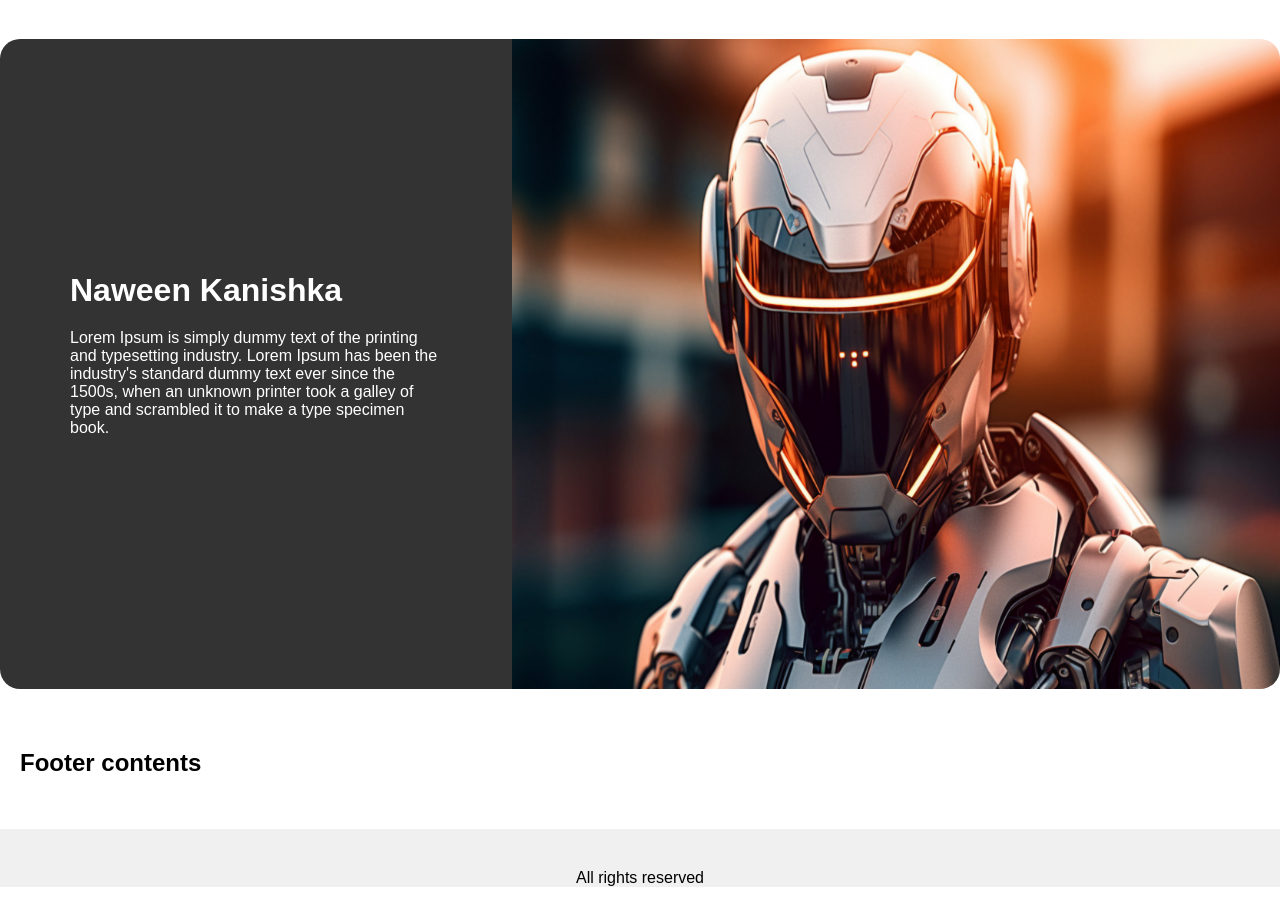
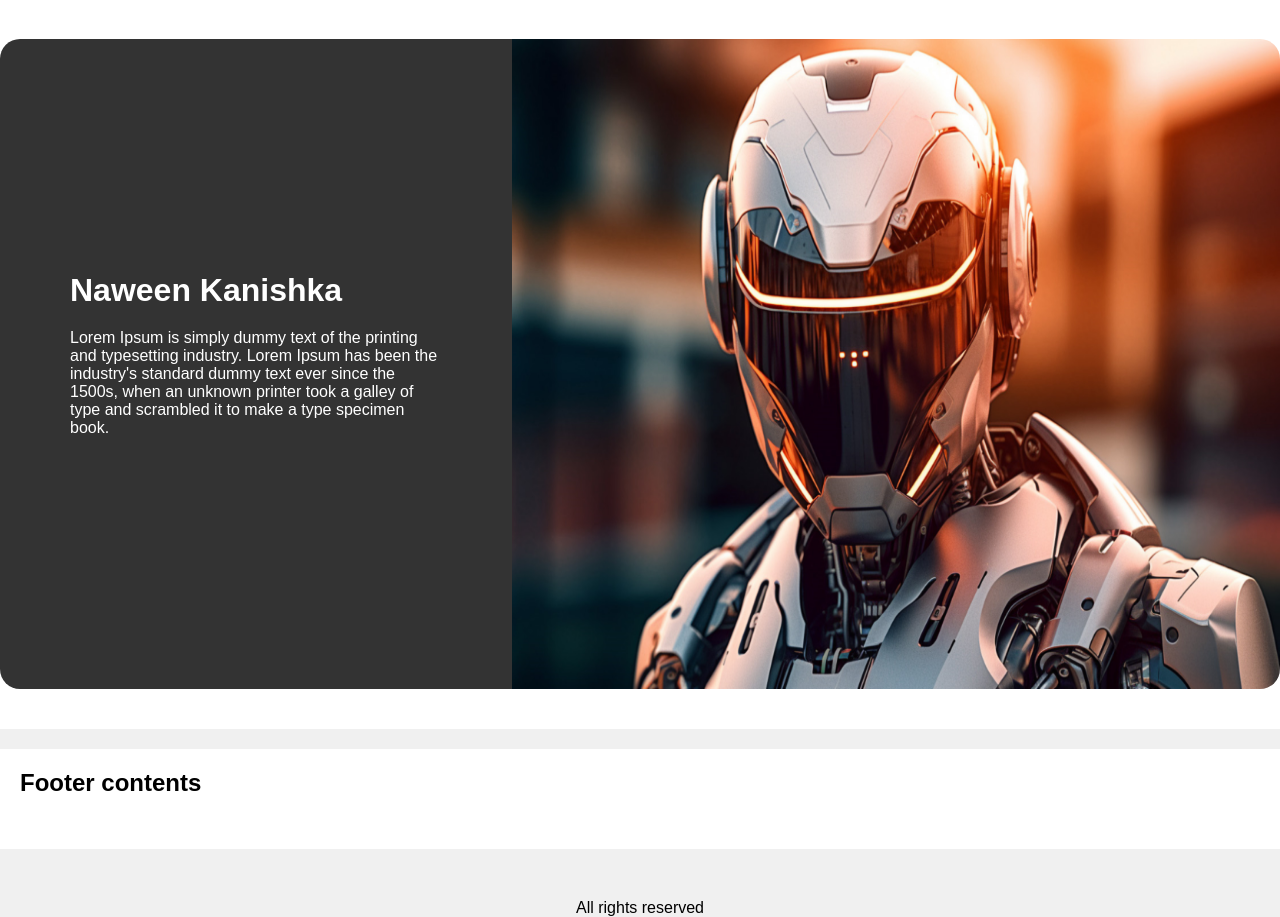
Before and after one commit to NaweenKanishka/Web-Template-02, a PHP site: page / in a window 1280 px wide. Shown: the part 2151-3068 px from the top of the page. Before the commit the page ends 3038 px from the top, so only its background shows below. Run offline with PHP 8.4, Linux system fonts and the light colour scheme.

Commit message:
new change

```diff
--- a/style.css
+++ b/style.css
@@ -398,9 +398,7 @@
     width: 100%;
     display: flex;
     max-width: 1650px;
-    margin: auto;
-
-
+    margin: 50px auto;
 }
 
 .copyright {
```
Also changed, not shown: index.html (line endings or trailing spaces).
